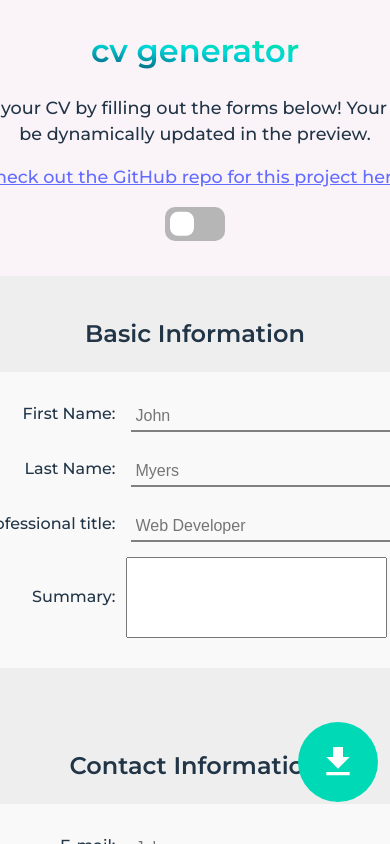
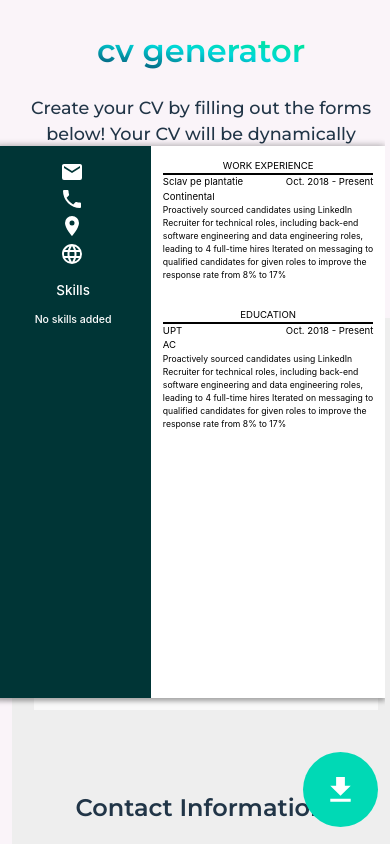
Before and after one commit to topciovrafael/cv-generator, a React (Vite) app: page / in a window 390 px wide. Built offline with nearby package versions, Linux system fonts and the light colour scheme.

Commit message:
Almost finished responsive design part.

```diff
--- a/src/App.jsx
+++ b/src/App.jsx
@@ -1,11 +1,13 @@
 import React, { useState } from 'react';
 import Editor from './components/editor/Editor';
 import Preview from './components/preview/Preview';
-import './App.css';
 import Icon from '@mdi/react';
 import { mdiDownload } from '@mdi/js';
 import html2canvas from 'html2canvas';
 import jsPDF from 'jspdf';
+import { mdiEyeOutline } from '@mdi/js';
+
+import './App.css';
 
 function App() {
   const [data, setData] = useState({
@@ -17,11 +19,6 @@ function App() {
     phone: "",
     location: "",
     website: "",
-    university: "",
-    degree: "",
-    dateStart: "",
-    dateEnd: "",
-    addInfo: "",
     title: "",
     workplace: "",
     dateWorkStart: "",
@@ -29,6 +26,17 @@ function App() {
     addWorkInfo: "",
     skills: []
   });
+
+  const [educationData, setEducationData] = useState({
+    university: "",
+    degree: "",
+    dateStart: "",
+    dateEnd: "",
+    addInfo: ""
+  });
+
+  const [educationEntries, setEducationEntries] = useState([]);
+  const [isChecked, setIsChecked] = useState(false);
 
   const handleChange = (e) => {
     const { name, value } = e.target;
@@ -38,121 +46,85 @@ function App() {
     }));
   };
 
-  const [isChecked, setIsChecked] = useState(false);
+  const handleEducationChange = (e) => {
+    const { name, value } = e.target;
+    setEducationData((prevData) => ({
+      ...prevData,
+      [name]: value,
+    }));
+  };
+
+  const addEducationEntry = () => {
+    setEducationEntries((prevEntries) => [
+      ...prevEntries,
+      { ...educationData }
+    ]);
+    setEducationData({
+      university: "",
+      degree: "",
+      dateStart: "",
+      dateEnd: "",
+      addInfo: ""
+    });
+  };
 
   const handleCheckboxChange = (e) => {
     const fieldsets = document.querySelectorAll('fieldset');
     const forms = document.querySelectorAll('form');
+    setIsChecked(e.target.checked);
 
-    setIsChecked(e.target.checked);
     if (e.target.checked) {
       document.body.classList.add('dark-mode');
-      document.body.classList.remove('light-mode');
-      forms.forEach(form => {
-        form.classList.add('dkm');
-      });
-      fieldsets.forEach(fieldset => {
-        fieldset.classList.add('dkm');
-      });
+      forms.forEach(form => form.classList.add('dkm'));
+      fieldsets.forEach(fieldset => fieldset.classList.add('dkm'));
     } else {
-      document.body.classList.add('light-mode');
       document.body.classList.remove('dark-mode');
-      forms.forEach(form => {
-        form.classList.remove('dkm');
-      });
-      fieldsets.forEach(fieldset => {
-        fieldset.classList.remove('dkm');
-      });
+      forms.forEach(form => form.classList.remove('dkm'));
+      fieldsets.forEach(fieldset => fieldset.classList.remove('dkm'));
     }
   };
 
-  // Function to download PDF
   const downloadResume = () => {
+    const input = document.getElementById('foaie');
+    html2canvas(input, { scale: 10, backgroundColor: null }).then((canvas) => {
+      const imgData = canvas.toDataURL('image/png');
+      const pdf = new jsPDF({ orientation: 'portrait', unit: 'mm', format: 'a4' });
+      const widthInMm = 210; // A4 width in mm
+      const heightInMm = (canvas.height * widthInMm) / canvas.width;
 
-    const input = document.getElementById('foaie'); // Get the element to be downloaded
-    html2canvas(input, {
-      scale: 10, // Use a higher scale for better quality
-      backgroundColor: null // Retain the original background color
-    }).then((canvas) => {
-      const imgData = canvas.toDataURL('image/png');
-
-      // A4 size in mm at 72 DPI is approximately 210 x 297 mm
-      const pdfWidth = 210; // A4 width in mm
-      const pdfHeight = 297; // A4 height in mm
-
-      const pdf = new jsPDF({
-        orientation: 'portrait',
-        unit: 'mm',
-        format: 'a4',
-        putOnlyUsedFonts: true,
-        floatPrecision: 16
-      });
-
-      // Get the actual dimensions of the canvas
-      const imgWidth = canvas.width * 210 / (canvas.width * 2); // Width based on canvas scale
-      const imgHeight = canvas.height * 210 / (canvas.width * 2); // Height based on canvas scale
-
-      // Calculate dimensions in mm
-      const widthInMm = pdfWidth; // Width of A4
-      const heightInMm = (imgHeight * pdfWidth) / imgWidth; // Scale height based on width
-
-      // Center the image
-      const xOffset = (pdfWidth - widthInMm) / 2; // Centering on the x-axis
-      const yOffset = (pdfHeight - heightInMm) / 2; // Centering on the y-axis
-
-      // Add the image to the PDF
-      pdf.addImage(imgData, 'PNG', xOffset, yOffset, widthInMm+1, heightInMm+1);
-
-      // Check if the image height exceeds PDF height and create new pages if needed
-      let heightLeft = heightInMm - pdfHeight;
-      let position = 0;
-
-      while (heightLeft > 0) {
-        position = heightLeft - pdfHeight;
-        pdf.addPage();
-        pdf.addImage(imgData, 'PNG', xOffset, position + yOffset, widthInMm, heightInMm);
-        heightLeft -= pdfHeight;
-      }
-
-      // Save the PDF
+      pdf.addImage(imgData, 'PNG', 0, 0, widthInMm, heightInMm);
       pdf.save('resume.pdf');
     });
   };
-
-
-
-
-
-
 
   return (
     <div id="tot">
       <div id='stanga'>
         <h2 id='cv-header'>cv generator</h2>
         <div id='descriere'>Create your CV by filling out the forms below! Your CV will be dynamically updated in the preview.</div>
-        <div id='link'><a href="https://github.com/topciovrafael" >Check out the GitHub repo for this project here!</a></div>
-        <label className="switch">
-          <input
-            type="checkbox"
-            checked={isChecked}
-            onChange={handleCheckboxChange}
-          />
+        <div id='link'><a href="https://github.com/topciovrafael/cv-generator">Check out the GitHub repo for this project here!</a></div>
+        <label className="switch" id='change-label'>
+          <input type="checkbox" checked={isChecked} onChange={handleCheckboxChange} />
           <span className="slider"></span>
         </label>
-        <Editor data={data} handleChange={handleChange} />
+        <Editor
+          data={data}
+          handleChange={handleChange}
+          educationData={educationData}
+          handleEducationChange={handleEducationChange}
+          addEducationEntry={addEducationEntry}
+        />
       </div>
-      <Preview data={data} /> {/* Pass the data to Preview */}
+      <Preview data={data} educationEntries={educationEntries} />
 
       <button id="download" onClick={downloadResume}>
         <Icon path={mdiDownload} size={2} />
       </button>
-
-      {/* The element you want to capture as PDF */}
-      <div id="foaie" style={{ display: 'none' }}>
-      </div>
+      <button id="see" onClick={downloadResume}>
+      <Icon path={mdiEyeOutline} size={2} />
+      </button>
     </div>
   );
-
 }
 
 export default App;
--- a/src/components/editor/Editor.jsx
+++ b/src/components/editor/Editor.jsx
@@ -1,20 +1,24 @@
-import BasicInfo from './BasicInfo'
-import ContactInfo from './ContactInfo'
-import EducationInfo from './EducationInfo'
-import WorkInfo from './WorkInfo'
-import Skills from './Skills'
-import React, { useState } from 'react'
+import React from 'react';
+import BasicInfo from './BasicInfo';
+import ContactInfo from './ContactInfo';
+import EducationInfo from './EducationInfo';
+import WorkInfo from './WorkInfo';
+import Skills from './Skills';
 
-function Editor(props){
-    return (
-        <div id="clseditor">
-          <BasicInfo data={props.data} handleChange={props.handleChange}></BasicInfo>
-          <ContactInfo data={props.data} handleChange={props.handleChange}></ContactInfo>
-          <Skills data={props.data} handleChange={props.handleChange}></Skills>
-          <EducationInfo data={props.data} handleChange={props.handleChange}></EducationInfo>
-          <WorkInfo data={props.data} handleChange={props.handleChange}></WorkInfo>
-        </div>
-      )
+function Editor(props) {
+  return (
+    <div id="clseditor">
+      <BasicInfo data={props.data} handleChange={props.handleChange} />
+      <ContactInfo data={props.data} handleChange={props.handleChange} />
+      <Skills data={props.data} handleChange={props.handleChange} />
+      <EducationInfo
+        data={props.educationData}
+        handleChange={props.handleEducationChange}
+        addEntry={props.addEducationEntry}
+      />
+      <WorkInfo data={props.data} handleChange={props.handleChange} />
+    </div>
+  );
 }
 
 export default Editor;
--- a/src/components/editor/EducationInfo.jsx
+++ b/src/components/editor/EducationInfo.jsx
@@ -1,59 +1,48 @@
 import React, { useState } from 'react';
 
-function EducationInfo(props){
-    const {data,handleChange}=props;
-
+function EducationInfo({ data, handleChange, addEntry }) {
   const [isChecked, setIsChecked] = useState(false);
 
   const handleCheckboxChange = (e) => {
     setIsChecked(e.target.checked);
   };
 
-    return(
+  return (
     <form className="education-info">
       <h2 className="header-education-info">Education Background</h2>
       <fieldset className="fieldset-education-info">
-                <div><label htmlFor="university">
-                Institution:
-                </label>
+        <div>
+          <label htmlFor="university">Institution:</label>
           <input
             type="text"
             name="university"
-                id="input-university"
             onChange={handleChange}
             value={data.university}
             placeholder="UPT"
-                /></div>
-                <div><label htmlFor="degree">
-                Degree:
-                </label>
+          />
+        </div>
+        <div>
+          <label htmlFor="degree">Degree:</label>
           <input
             type="text"
             name="degree"
-                id="input-degree"
+            onChange={handleChange}
             value={data.degree}
-                onChange={handleChange}
-                placeholder=""
-                required
+            placeholder="B.Sc."
           />
         </div>
         <div>
-                <label htmlFor="dateStart">
-                Starting Year:
-                </label>
+          <label htmlFor="dateStart">Starting Year:</label>
           <input
             type="month"
             name="dateStart"
-                id="input-university"
             onChange={handleChange}
             value={data.dateStart}
-                placeholder=""
           />
         </div>
 
-                <div><label htmlFor="university">
-                On-going:
-                </label>
+        <div>
+          <label htmlFor="onGoing">On-going:</label>
           <label className="switch laform">
             <input
               type="checkbox"
@@ -61,14 +50,14 @@ function EducationInfo(props){
               onChange={handleCheckboxChange}
             />
             <span className="slider"></span>
-          </label></div>
+          </label>
+        </div>
 
         {!isChecked && (
           <div id="daidisable">
             <label htmlFor="dateEnd">Ending Year:</label>
             <input
               type="month"
-                            disabled={isChecked}
               name="dateEnd"
               id="input-dateEnd"
               onChange={handleChange}
@@ -77,20 +66,24 @@ function EducationInfo(props){
             />
           </div>
         )}
+
         <div>
-                <label htmlFor="addInfo">
-                Additional info:
-                </label>
+          <label htmlFor="addInfo">Additional Info:</label>
           <input
             type="text"
             name="addInfo"
-                id="input-addInfo"
+            onChange={handleChange}
             value={data.addInfo}
-                onChange={handleChange}
-                placeholder=""
           />
         </div>
-                <button id="adaugare-experienta" type="button" onClick={()=>console.log(props)}>Add</button>
+
+        <button
+          id="adaugare-experienta"
+          type="button"
+          onClick={addEntry}
+        >
+          Add
+        </button>
       </fieldset>
     </form>
   );
--- a/src/components/editor/Skills.jsx
+++ b/src/components/editor/Skills.jsx
@@ -5,7 +5,8 @@ function Skills(props){
         <form className="skills">
             <h2 className="header-skills">Skills</h2>
             <fieldset className="fieldset-skills">
-                <div><label htmlFor="skill">
+                <div id="skills-loc">
+                    <div><label htmlFor="skill">
                     Add a skill:
                 </label>
                 <input
@@ -15,7 +16,8 @@ function Skills(props){
                 onChange={handleChange}
                 value={data.skill}
                 placeholder=""
-                />
+                /></div>
+
                 <button type="button" id="adaugare-experienta">+</button>
                 </div>
             </fieldset>
--- a/src/components/editor/WorkInfo.jsx
+++ b/src/components/editor/WorkInfo.jsx
@@ -79,7 +79,7 @@ function WorkInfo(props){
 
                 <div>
                 <label htmlFor="addWorkInfo">
-                Job responsibilities:
+                Job Duties:
                 </label>
                 <textarea name="addWorkInfo" id="input-addWorkInfo" cols="30" rows="10" onChange={handleChange}
                 value={data.addWorkInfo}></textarea>
--- a/src/components/preview/Dreapta.jsx
+++ b/src/components/preview/Dreapta.jsx
@@ -13,7 +13,7 @@ function Dreapta(props){
                         <div id="work-sub-titlu">
                             <div id="work-sub-sub">
                                 <div id="informatii-job">
-                                <div id="pozitie">Recruiting Intern</div>
+                                <div id="pozitie">Sclav pe plantatie</div>
                                 </div>
 
                                 <div id="durata">Oct. 2018 - Present</div>
--- a/src/index.css
+++ b/src/index.css
@@ -357,7 +357,7 @@ input:not(:focus){
 
 
 #stanga {
-  min-width:550px;
+  /*min-width:550px;*/
   max-width:550px; /* Set a fixed width */
   height: 100%;
   overflow-y: auto; /* Scroll vertically if content exceeds height */
@@ -461,7 +461,7 @@ body.light-mode #preview-bg {
 
 }
 
-#download {
+#download,#see {
   position: absolute;
   bottom: 5%; /* Adjust the top position as needed */
   right: 3%; /* Adjust the right position as needed */
@@ -477,6 +477,10 @@ body.light-mode #preview-bg {
   display: flex;
   justify-content: center;
   align-items: center;
+}
+
+#see{
+  display: none;
 }
 
 @media print {
@@ -555,6 +559,10 @@ body.light-mode #preview-bg {
   margin: 5.5%;
 }
 
+textarea{
+  width: 62%;
+}
+
 #descriere,#link{
   margin: 3%;
   font-size: 1.1em;
@@ -584,15 +592,58 @@ body.light-mode #preview-bg {
   text-align: left;
 }
 
-@media (max-width: 480px) {
+#change-label{
+  padding-right: 10px;
+  min-width: 150px;
+}
+
+@media (max-width: 1200px) {
   #tot{
     flex-direction: column;
+    align-items: center;
   }
   #preview-bg{
-    display: none;
+    display: auto;
+    position: absolute;
+    font-size: 0.6rem;
   }
 
   #stanga{
     align-self: center;
+    padding-left:12px;
+    width: 100vw
   }
+  label{
+    font-size: .9em;
+    text-align: left;
+    width: 100px;
+    min-width: 0;
+  }
+  fieldset div{
+    align-items: center;
+    justify-content: left;
+  }
+  input{
+    width: 100%;
+    flex-grow: 0;
+  }
+  textarea{
+    width: 100%;
+  }
+  #skills-loc{
+    flex-direction: column;
+  }
+  #download,#see{
+    width: 75px;
+    height: 75px;
+    bottom: 2%;
+  }
+  #download{
+    display: flex;
+  }
+  #see{
+    display: none;
+  }
+
+
 }
```
Also changed, not shown: src/components/preview/PreviewEducation.jsx (added), src/components/preview/PreviewWork.jsx (added). Lines whose indentation alone changed are shown as unchanged.
